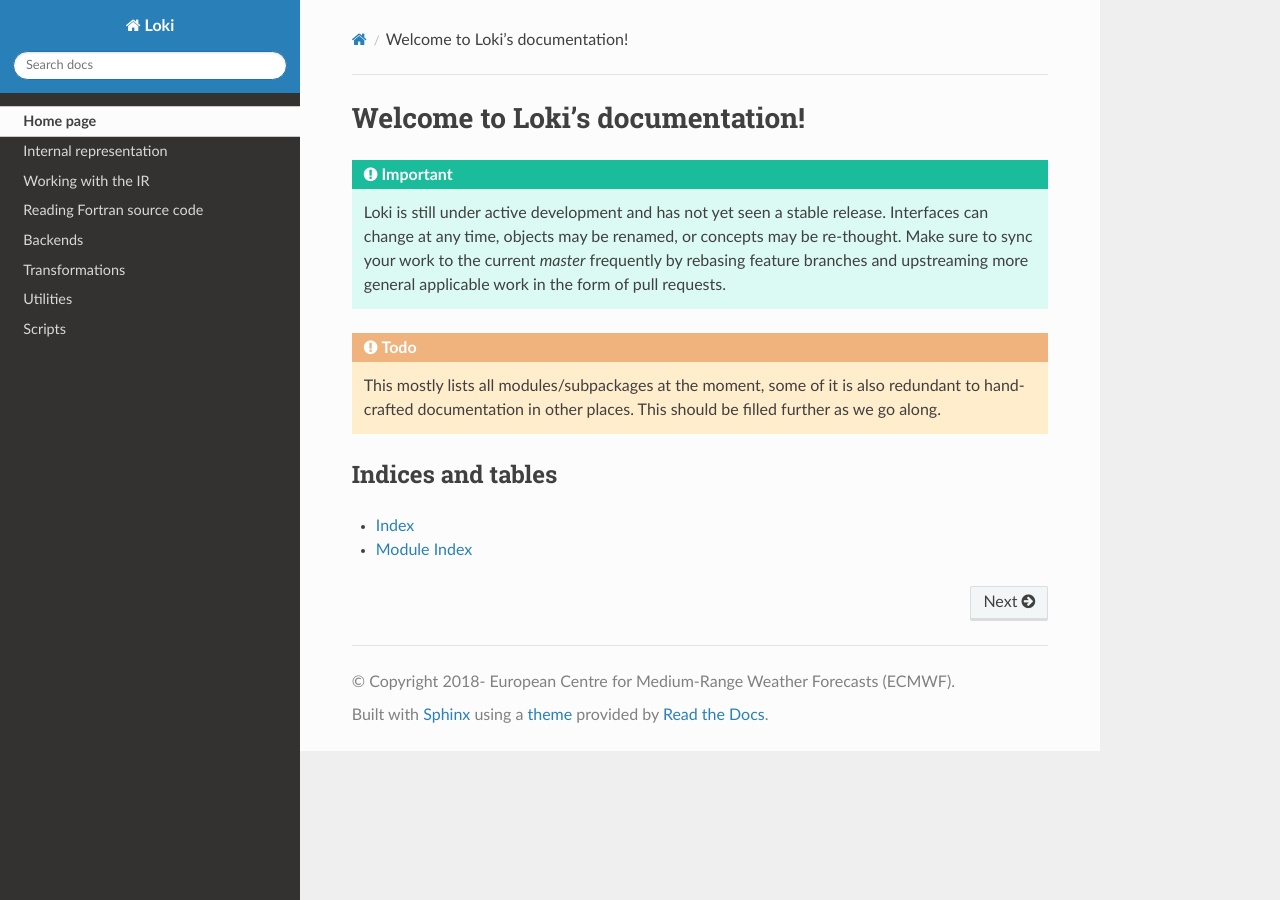
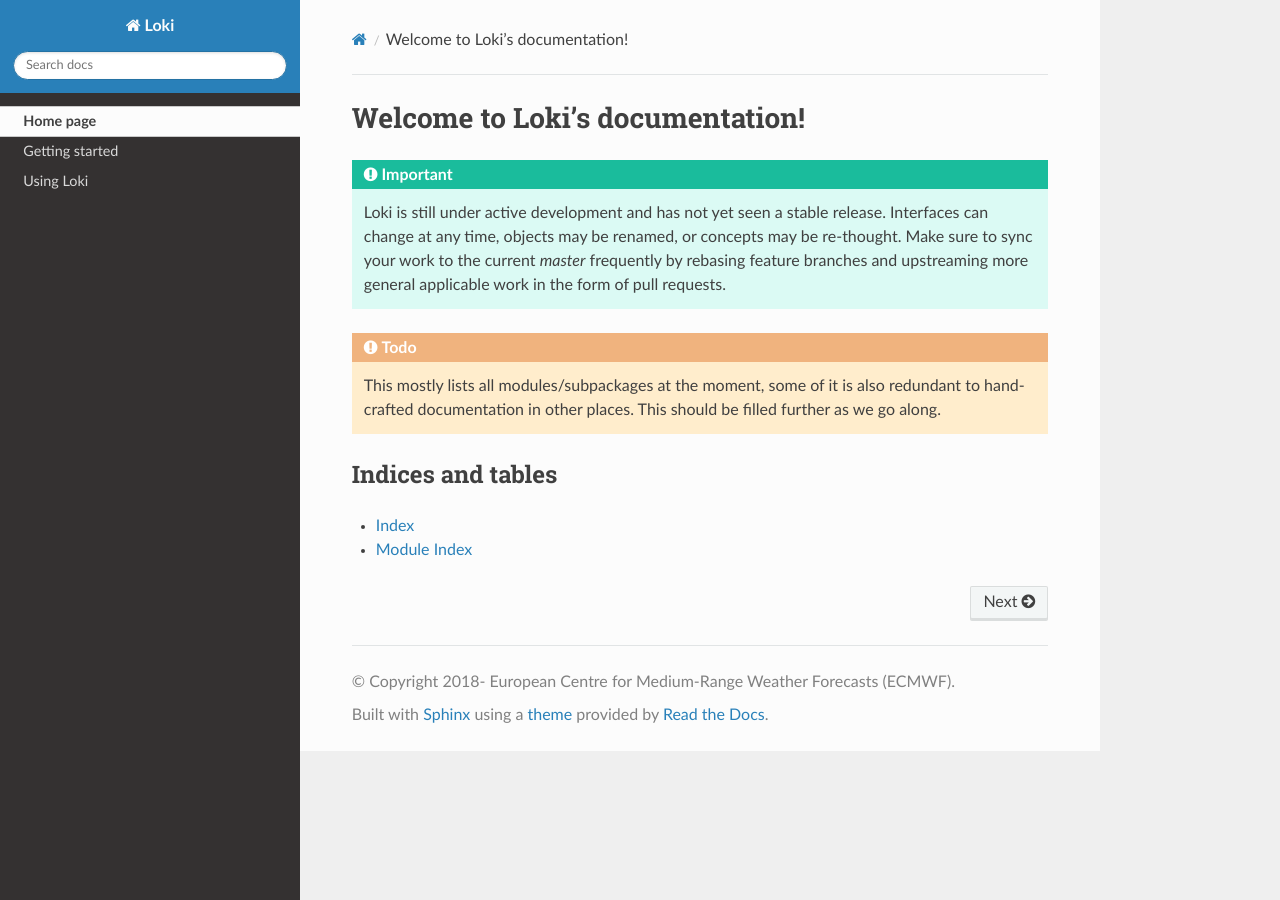
Before and after one commit to ecmwf-ifs/loki, a Sphinx documentation site: the page built from docs/source/index.rst, in a window 1280 px wide. Built offline with Sphinx 7.4.7 and the Read the Docs theme 2.0.0, drawn with Linux system fonts in a browser that asks for light colours; pages that are not in the unit, such as notebooks, are missing from menus.

Commit message:
Outline further documentation structure and describe backends

```diff
--- /dev/null
+++ b/docs/source/contributing.rst
@@ -0,0 +1,3 @@
+============
+Contributing
+============
--- /dev/null
+++ b/docs/source/first_steps.rst
@@ -0,0 +1,3 @@
+===========
+First steps
+===========
--- a/docs/source/index.rst
+++ b/docs/source/index.rst
@@ -7,15 +7,8 @@
    :hidden:
 
    Home page <self>
-
-   Internal representation <internal_representation>
-   Working with the IR <visitors>
-   Reading Fortran source code <frontends>
-   Backends <backends>
-   Transformations <transform>
-   Utilities <utils>
-
-   Scripts <scripts>
+   getting_started
+   using_loki
    Loki API reference <_autosummary/loki>
    Scripts API reference <_autosummary/scripts>
 
--- /dev/null
+++ b/docs/source/install.rst
@@ -0,0 +1,3 @@
+===============
+Installing Loki
+===============
--- /dev/null
+++ b/docs/source/overview.rst
@@ -0,0 +1,3 @@
+========
+Overview
+========
```
Also changed, not shown: docs/source/backends.rst (+40 -3 lines), docs/source/getting_started.rst (added, +11 -0 lines), docs/source/using_loki.rst (added, +15 -0 lines).
